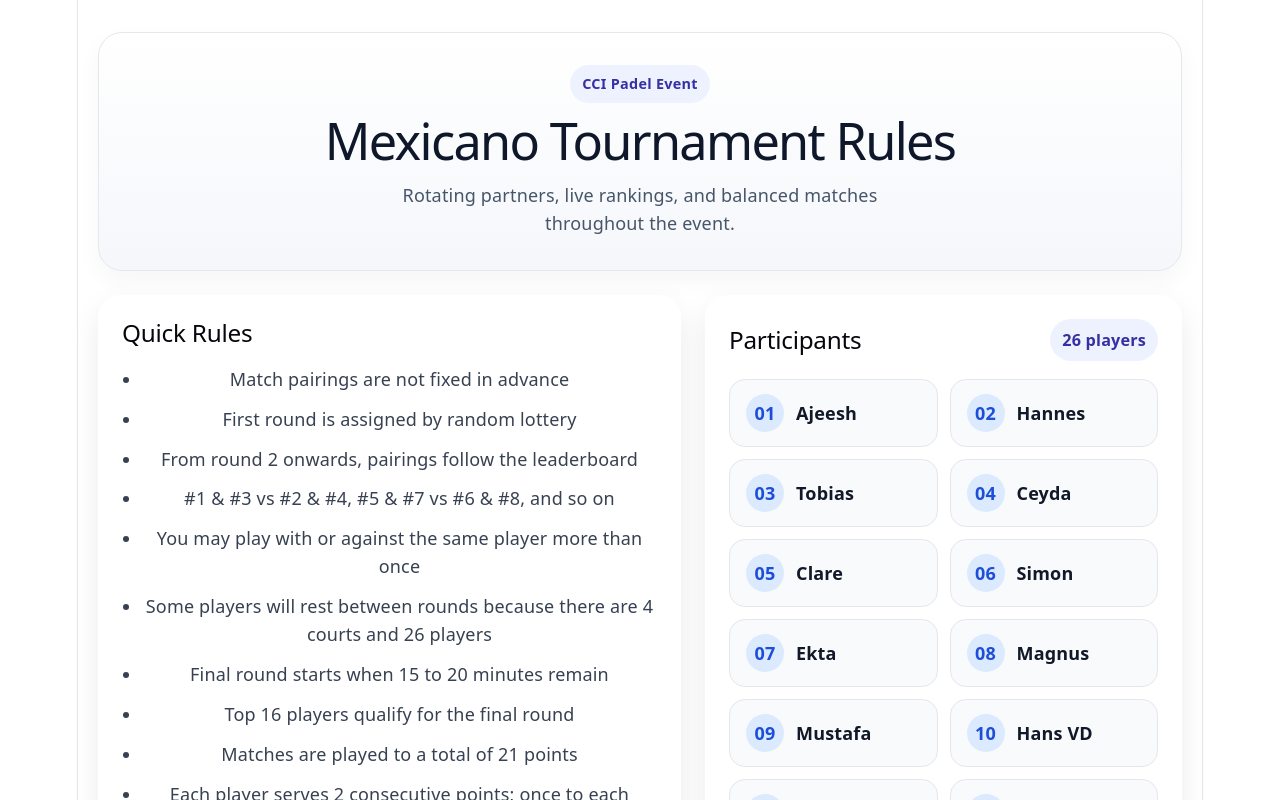
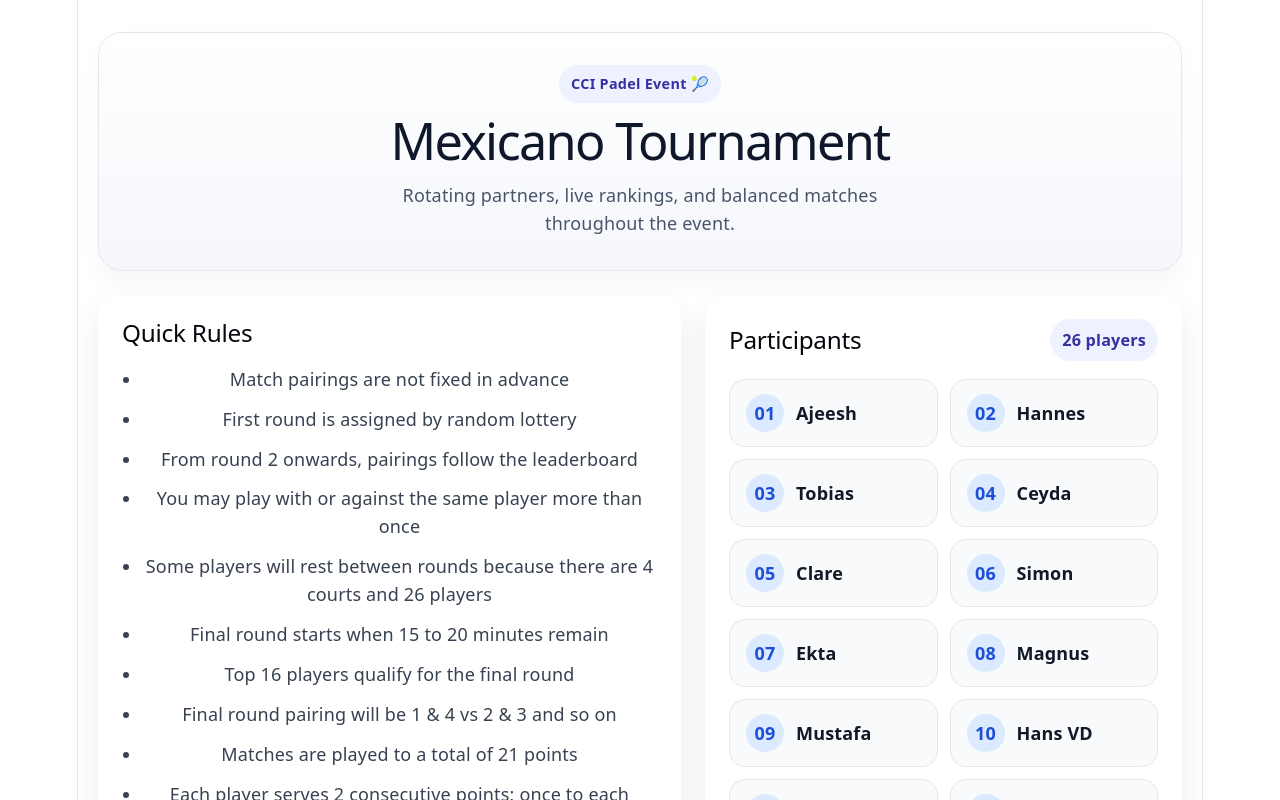
Before and after one commit to ajeesh1987/padel_tournament, a React (Vite) app: page / in a window 1280 px wide. Shown: the top 800 px of the page. Built offline with nearby package versions, Linux system fonts and the light colour scheme.

Commit message:
Update rules.tsx

```diff
--- a/src/rules.tsx
+++ b/src/rules.tsx
@@ -33,11 +33,11 @@ const rules = [
   "Match pairings are not fixed in advance",
   "First round is assigned by random lottery",
   "From round 2 onwards, pairings follow the leaderboard",
-  "#1 & #3 vs #2 & #4, #5 & #7 vs #6 & #8, and so on",
   "You may play with or against the same player more than once",
   "Some players will rest between rounds because there are 4 courts and 26 players",
   "Final round starts when 15 to 20 minutes remain",
   "Top 16 players qualify for the final round",
+  "Final round pairing will be 1 & 4 vs 2 & 3 and so on",
   "Matches are played to a total of 21 points",
   "Each player serves 2 consecutive points; once to each opponent",
   "Play fair, respect your partners and opponents, and enjoy the game",
@@ -49,8 +49,8 @@ export default function App() {
       <div className="container">
         <section className="hero">
           <div className="heroText">
-            <span className="eyebrow">CCI Padel Event</span>
-            <h1>Mexicano Tournament Rules</h1>
+            <span className="eyebrow">CCI Padel Event 🎾</span>
+            <h1>Mexicano Tournament</h1>
             <p>
               Rotating partners, live rankings, and balanced matches throughout the event.
             </p>
```
